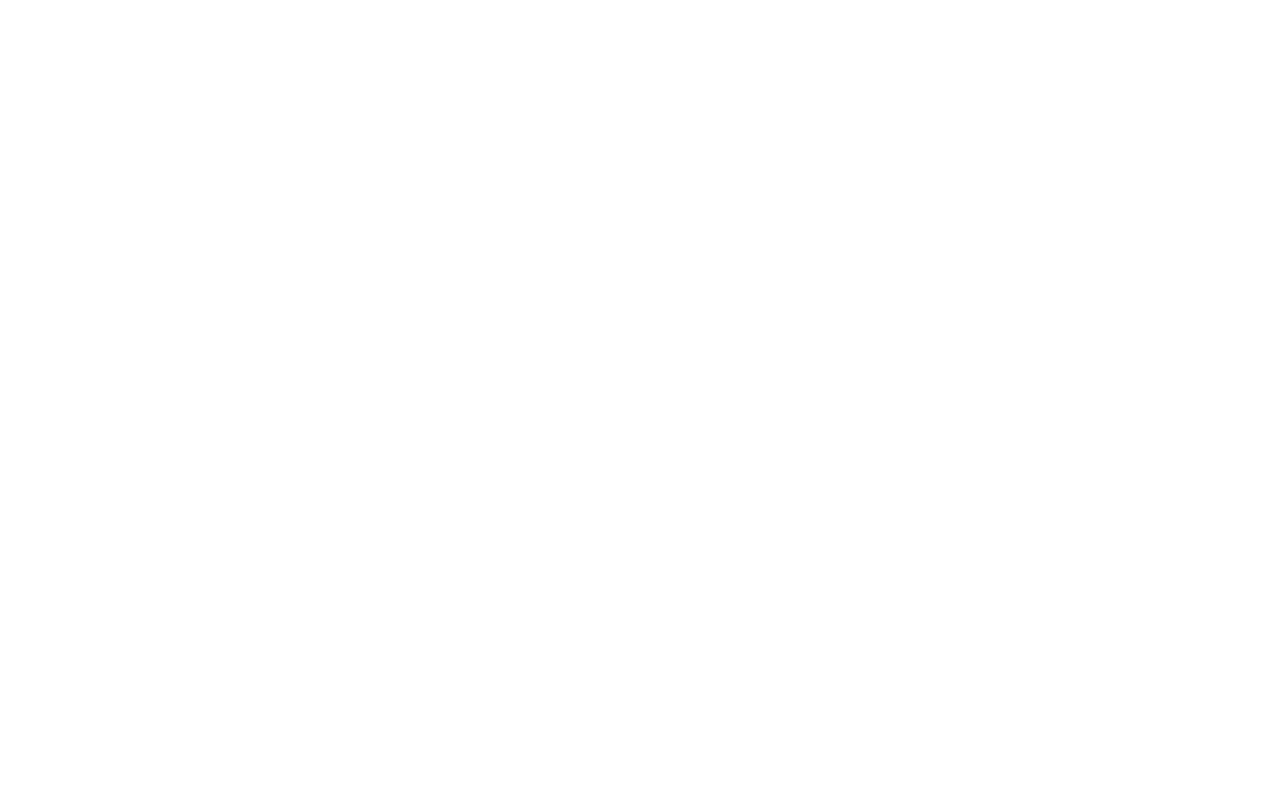
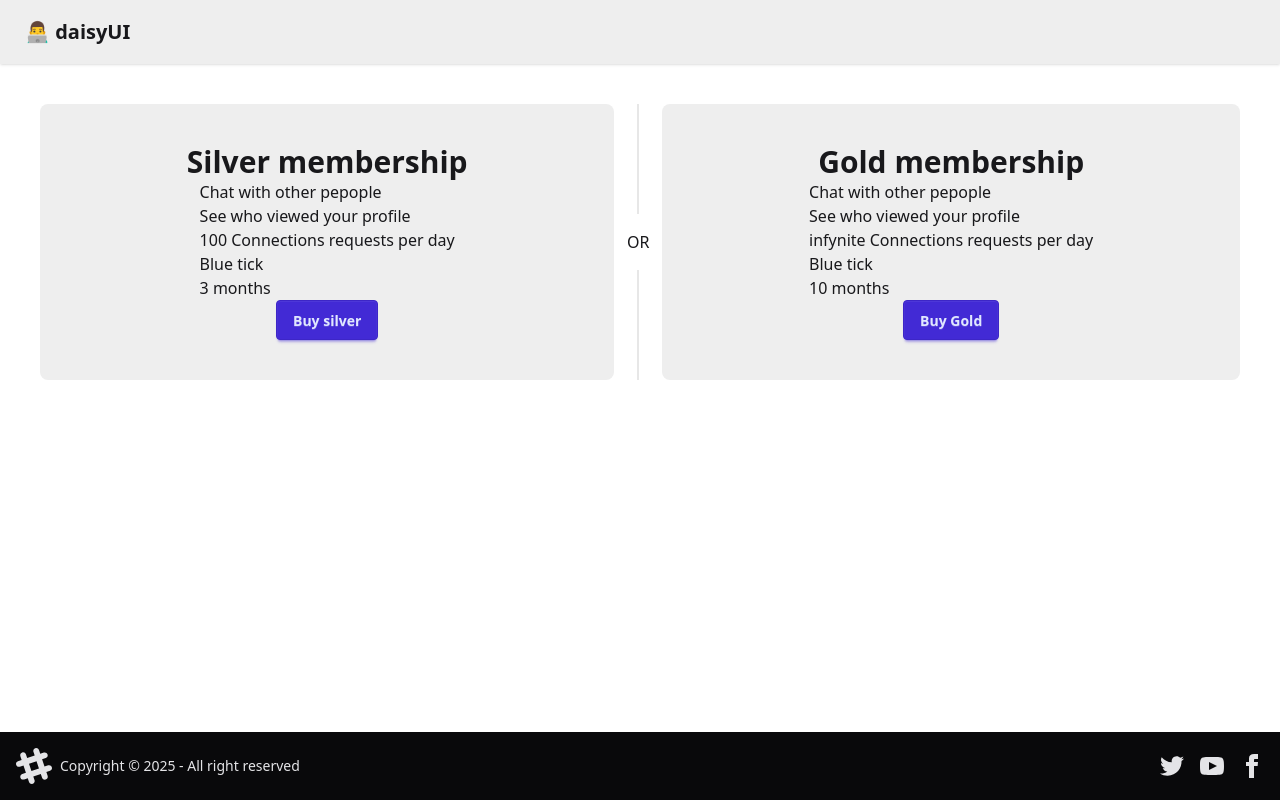
Before and after one commit to RakeshSingh12/devTinder-web, a React (Vite) app: page /devTinder-web/premiumMembership in a window 1280 px wide. Before the commit this address had no page. Built offline with nearby package versions, Linux system fonts and the light colour scheme; no server answers.

Commit message:
feat: premiumMembership component added

```diff
--- a/package.json
+++ b/package.json
@@ -6,6 +6,7 @@
   "homepage": "https://rakeshsingh12.github.io/devTinder-web",
   "scripts": {
     "dev": "vite",
+    "start": "vite",
     "build": "vite build",
     "lint": "eslint .",
     "preview": "vite preview",
--- a/src/App.jsx
+++ b/src/App.jsx
@@ -5,6 +5,7 @@
 import Profile from "./components/Profile"
 import Connections from "./components/Connections"
 import Requests from "./components/Requests"
+import PremiumMembership from "./components/premiumMembership"
 import { Provider } from "react-redux"
 import appStore from "./utils/appStore"
 function App() {
@@ -21,6 +22,7 @@
               <Route path="/profile" element={<Profile />} />
               <Route path="/connections" element={<Connections />} />
               <Route path="/requests" element={<Requests />} />
+              <Route path="/premiumMembership" element={<PremiumMembership />} />
             </Route>
           </Routes>
         </BrowserRouter>
--- a/src/components/NavBar.jsx
+++ b/src/components/NavBar.jsx
@@ -61,6 +61,9 @@
             <Link to="/requests">Requests</Link>
           </li>
           <li>
+            <Link to="/premiumMembership">Premium</Link>
+          </li>
+          <li>
             <a onClick={HandleLogout} >Logout</a>
           </li>
         </ul>
--- /dev/null
+++ b/src/components/premiumMembership.jsx
@@ -0,0 +1,33 @@
+const premiumMembership = () => {
+    return (
+        <div className="m-10">
+            <div className="flex w-full">
+                <div className="card bg-base-300 rounded-box grid  p-10 grow place-items-center">
+                    <h1 className="font-bold text-3xl">Silver membership</h1>
+                    <ul>
+                        <li>Chat with other pepople</li>
+                        <li>See who viewed your profile</li>
+                        <li>100 Connections requests per day</li>
+                        <li>Blue tick</li>
+                        <li>3 months</li>
+                    </ul>
+                    <button className="btn btn-primary">Buy silver</button>
+                </div>
+                <div className="divider divider-horizontal">OR</div>
+                <div className="card bg-base-300 rounded-box grid p-10 grow place-items-center">
+                    <h1 className="font-bold text-3xl">Gold membership</h1>
+                    <ul>
+                        <li>Chat with other pepople</li>
+                        <li>See who viewed your profile</li>
+                        <li>infynite Connections requests per day</li>
+                        <li>Blue tick</li>
+                        <li>10 months</li>
+                    </ul>
+                    <button className="btn btn-primary">Buy Gold</button>
+                </div>
+            </div>
+        </div>
+    );
+}
+
+export default premiumMembership;
```
